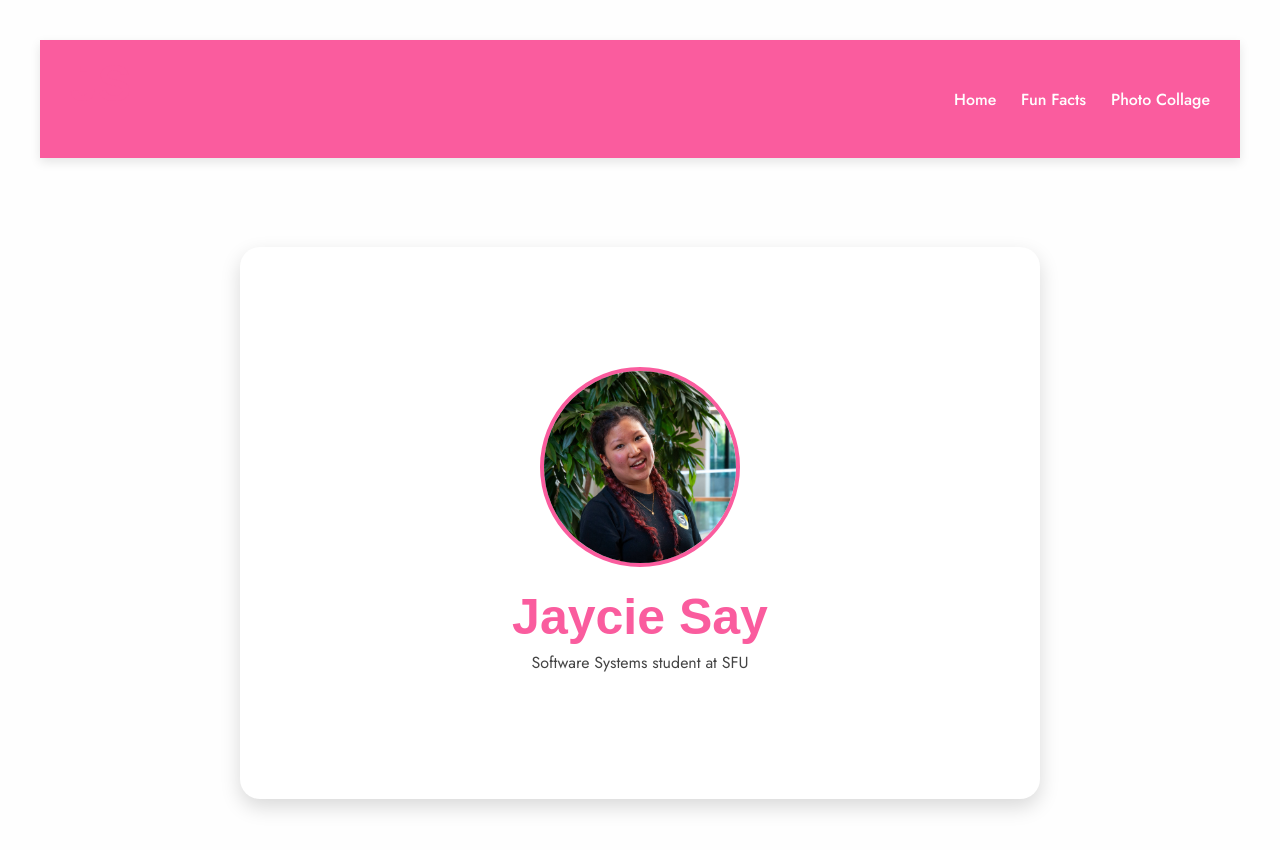
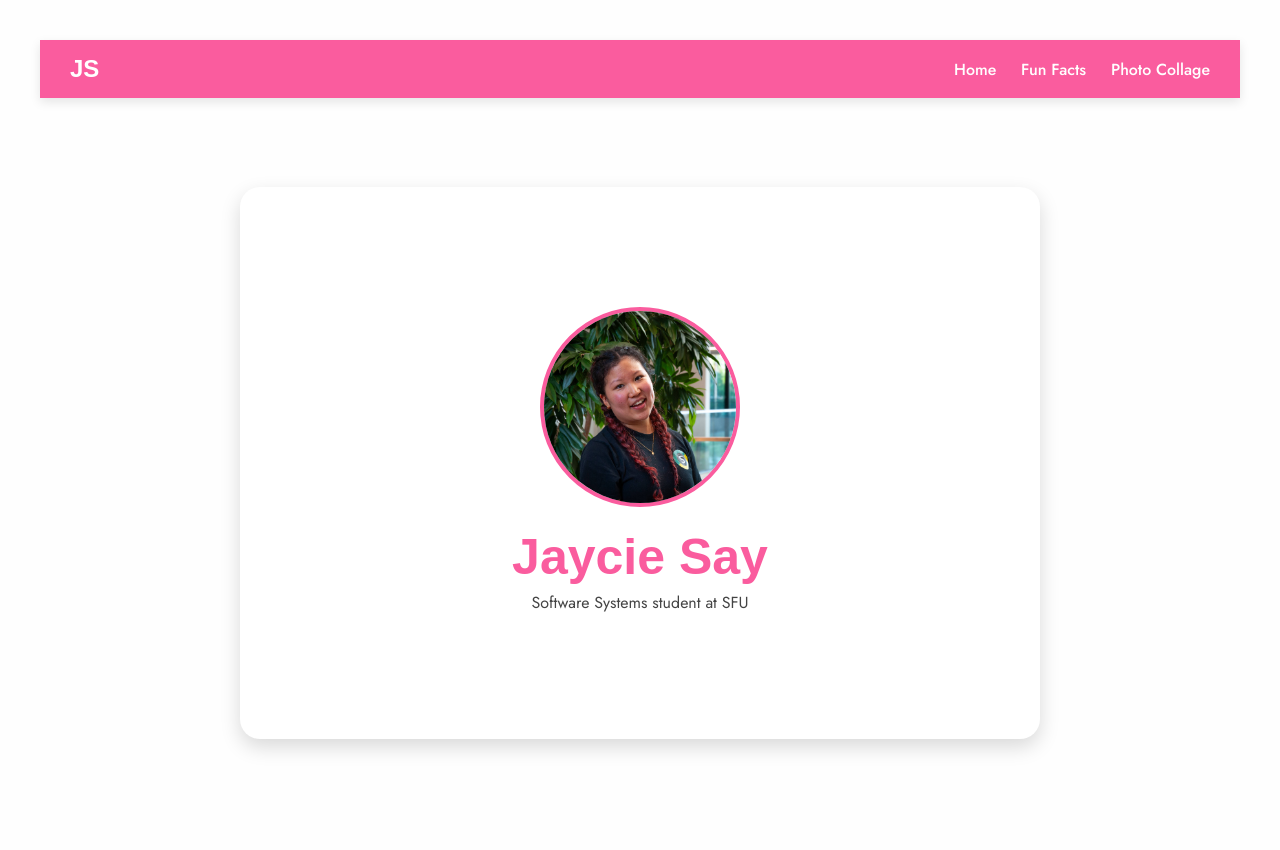
Before and after one commit to Marcelarojasss/ScienceAliveWeb, a plain HTML site: page home.html in a window 1280 px wide. Drawn offline with Linux system fonts and the light colour scheme; a web font is replaced by a local one.

Commit message:
update logo

```diff
--- a/home.html
+++ b/home.html
@@ -9,7 +9,7 @@
 
   <header>
     <div class="logo">
-      <h1>JS</h1>
+      JS
     </div>
     <nav>
       <a href="home.html">Home</a>
```
Also changed, not shown: 1 other file.
